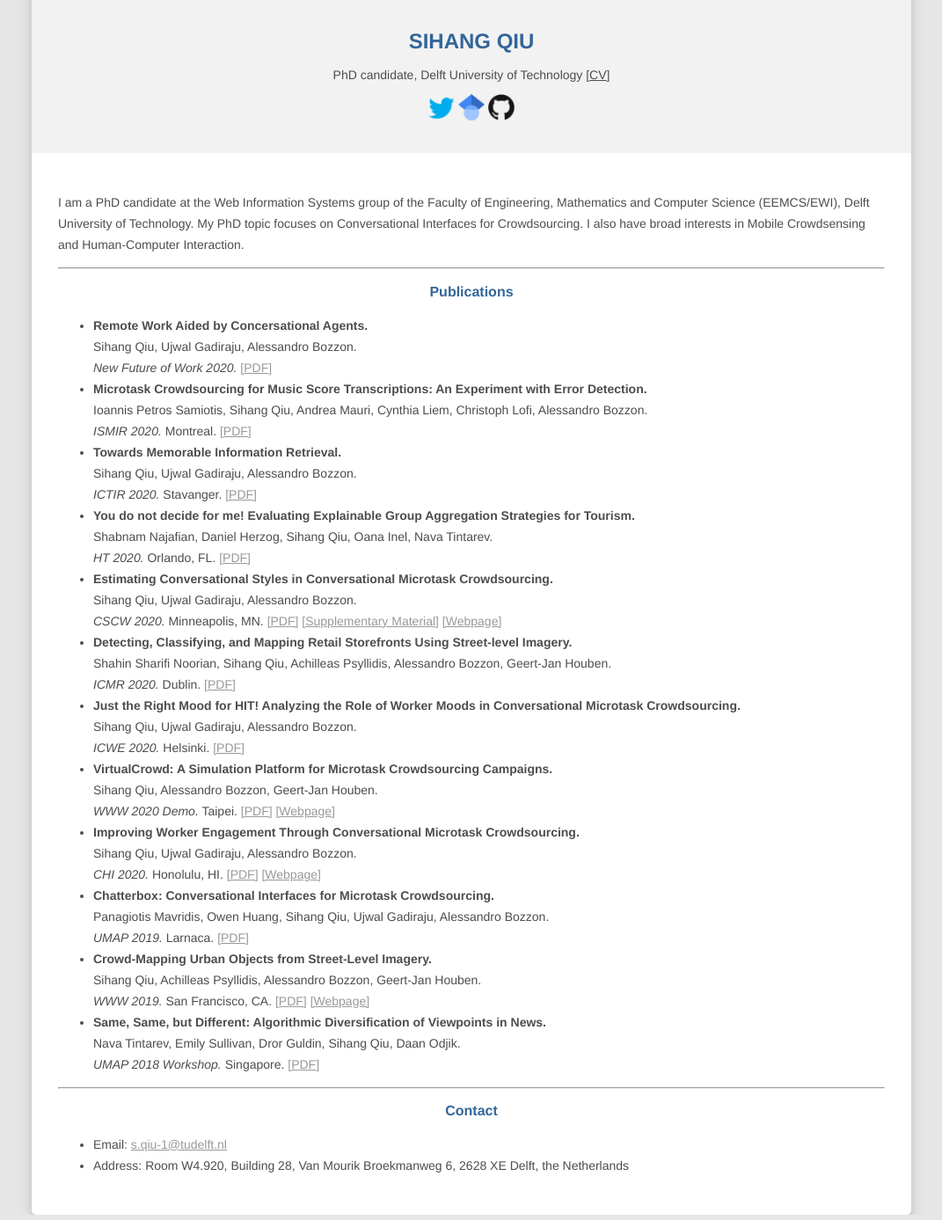
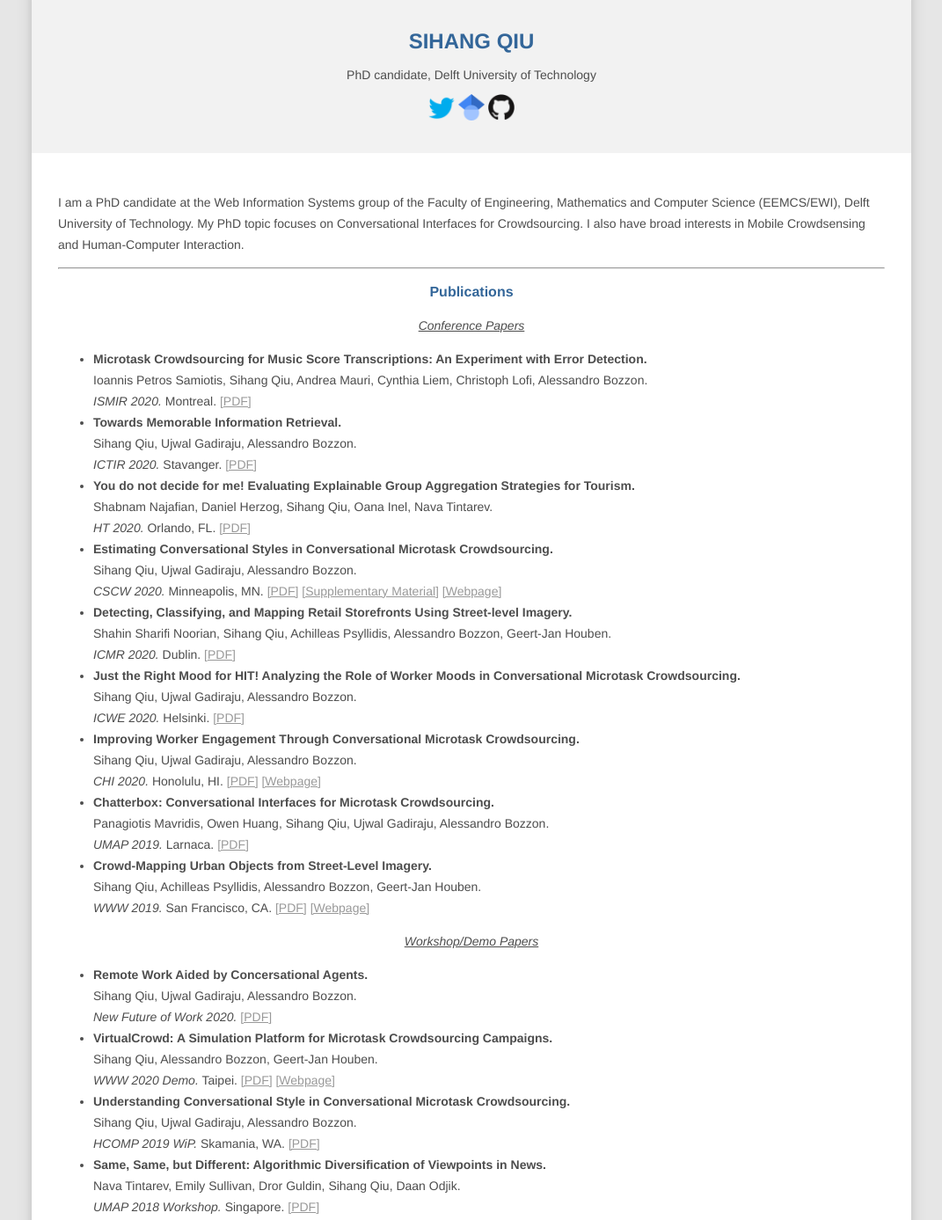
Before and after one commit to qiusihang/qiusihang.github.io, a plain HTML site: page index.html in a window 1280 px wide. Shown: the part 313-1700 px from the top of the page at 88% size, without its empty margins (104-1175 px from the left). Drawn offline with Linux system fonts and the light colour scheme.

Commit message:
Update index.html

```diff
--- a/index.html
+++ b/index.html
@@ -23,10 +23,7 @@
 			<div class="header" style="padding-top: 20px;">
 				<center>
 					<h1><strong>SIHANG QIU</strong></h1>
-					<p>
-					<!--section-->
-						PhD candidate, Delft University of Technology <span onclick="download_cv()" style="cursor:pointer">[<u>CV</u>]</span></p>
-					<!--section-->
+					<p> PhD candidate, Delft University of Technology </p>
 					<p>
 						<a href="https://twitter.com/qiusihang" target="_blank"><img src="./files/img/logos/twitter.png" height="30"/></a>
 						<a href="https://scholar.google.com/citations?user=sDqDmq8AAAAJ&hl=en" target="_blank"><img src="./files/img/logos/google_scholar.png" height="30"/></a>
@@ -42,15 +39,9 @@
 				</p>
 
 				<hr>
-				<!--section-->
 				<center><h2><strong>Publications</strong></h2></center>
-				<!-- <center><p><i>2019</i></p></center> -->
+				<center><p><i><u>Conference Papers</u></i></p></center>
 				<ul>
-					<li>
-						<b>Remote Work Aided by Concersational Agents.</b>
-						<div>Sihang Qiu, Ujwal Gadiraju, Alessandro Bozzon.</div>
-						<i>New Future of Work 2020.</i> <a href="./files/publications/nfw2020.pdf"><span>[PDF]</span></a>
-					</li>
 					<li>
 						<b>Microtask Crowdsourcing for Music Score Transcriptions: An Experiment with Error Detection.</b>
 						<div>Ioannis Petros Samiotis, Sihang Qiu, Andrea Mauri, Cynthia Liem, Christoph Lofi, Alessandro Bozzon.</div>
@@ -84,22 +75,11 @@
 						<i>ICWE 2020.</i> Helsinki. <a href="./files/publications/icwe2020mood.pdf"><span>[PDF]</span></a>
 					</li>
 					<li>
-						<b>VirtualCrowd: A Simulation Platform for Microtask Crowdsourcing Campaigns.</b>
-						<div>Sihang Qiu, Alessandro Bozzon, Geert-Jan Houben.</div>
-						<i>WWW 2020 Demo.</i> Taipei. <a href="./files/publications/www2020virtualcrowd.pdf"><span>[PDF]</span></a>
-						<a href="https://github.com/qiusihang/vcrowd"><span>[Webpage]</span></a>
-					</li>
-					<li>
 						<b>Improving Worker Engagement Through Conversational Microtask Crowdsourcing.</b>
 						<div>Sihang Qiu, Ujwal Gadiraju, Alessandro Bozzon.</div>
 						<i>CHI 2020.</i> Honolulu, HI. <a href="./files/publications/chi2020_worker_engagement.pdf"><span>[PDF]</span></a>
 						<a href="../csbot/index.html"><span>[Webpage]</span></a>
 					</li>
-					<!-- <li>
-						<b>Understanding Conversational Style in Conversational Microtask Crowdsourcing.</b>
-						<div>Sihang Qiu, Ujwal Gadiraju, Alessandro Bozzon.</div>
-						<i>HCOMP 2019 WiP.</i> Skamania, WA. <a href="./files/publications/hcomp2019wip_conversation.pdf"><span>[PDF]</span></a>
-					</li> -->
 					<li>
 						<b>Chatterbox: Conversational Interfaces for Microtask Crowdsourcing.</b>
 						<div>Panagiotis Mavridis, Owen Huang, Sihang Qiu, Ujwal Gadiraju, Alessandro Bozzon.</div>
@@ -111,32 +91,45 @@
 						<i>WWW 2019.</i> San Francisco, CA. <a href="./files/publications/www2019_crowdmapping.pdf"><span>[PDF]</span></a>
 						<a href="../crowdmapping/index.html"><span>[Webpage]</span></a>
 					</li>
-				<!-- </ul>
-				<center><p><i>2018</i></p></center>
-				<ul> -->
+				</ul>
+
+				<center><p><i><u>Workshop/Demo Papers</u></i></p></center>
+				<ul>
+					<li>
+						<b>Remote Work Aided by Concersational Agents.</b>
+						<div>Sihang Qiu, Ujwal Gadiraju, Alessandro Bozzon.</div>
+						<i>New Future of Work 2020.</i> <a href="./files/publications/nfw2020.pdf"><span>[PDF]</span></a>
+					</li>
+					<li>
+						<b>VirtualCrowd: A Simulation Platform for Microtask Crowdsourcing Campaigns.</b>
+						<div>Sihang Qiu, Alessandro Bozzon, Geert-Jan Houben.</div>
+						<i>WWW 2020 Demo.</i> Taipei. <a href="./files/publications/www2020virtualcrowd.pdf"><span>[PDF]</span></a>
+						<a href="https://github.com/qiusihang/vcrowd"><span>[Webpage]</span></a>
+					</li>
+					<li>
+						<b>Understanding Conversational Style in Conversational Microtask Crowdsourcing.</b>
+						<div>Sihang Qiu, Ujwal Gadiraju, Alessandro Bozzon.</div>
+						<i>HCOMP 2019 WiP.</i> Skamania, WA. <a href="./files/publications/hcomp2019wip_conversation.pdf"><span>[PDF]</span></a>
+					</li>
 					<li>
 						<b>Same, Same, but Different: Algorithmic Diversification of Viewpoints in News.</b>
 						<div>Nava Tintarev, Emily Sullivan, Dror Guldin, Sihang Qiu, Daan Odjik.</div>
 						<i>UMAP 2018 Workshop.</i> Singapore. <a href="./files/publications/umap2018_Same_Same_but_Different.pdf"><span>[PDF]</span></a>
 					</li>
 				</ul>
-				<!--section-->
 
 				<hr>
-				<!--section-->
 				<center><h2><strong>Contact</strong></h2></center>
 				<ul>
 					<li>Email: <a href="mailto:s.qiu-1@tudelft.nl">s.qiu-1@tudelft.nl</a></li>
 					<li>Address: Room W4.920, Building 28, Van Mourik Broekmanweg 6, 2628 XE Delft, the Netherlands</li>
 				</ul>
-				<!--section-->
+
 			</div>
 		</div>
 
 	</div>
 
-	<script src="./files/js/html2canvas.js"></script>
-	<script src="./files/js/jspdf.min.js"></script>
 	<script>
 		window.onload = function() {
 			// var max_imgs = 7;
@@ -144,45 +137,6 @@
 			var d = new Date().getDay();
 			document.getElementById("header-img").src = "./files/img/" + ((d%7)+1) + ".jpg";
 		}
-		var download_cv = function() {
-			var doc = new jsPDF();
-			var elementHandler = {
-				"#ignorePDF": function (element, renderer) { return true; }
-			};
-			var text = document.getElementById("cv").innerHTML;
-			text = text.split("<center><h2><strong>").join("<b><span style=\"font-size:16px\">").split("</strong></h2></center>").join("</span></b>");
-			var text_array = text.split("<!--section-->");
-			text_array[1] = "<i>" + text_array[1] + "</i>";
-			var publications = text_array[3];
-			var contact = "<br><br><br>"+text_array[5];
-			text_array[5] = publications;
-			text_array[3] = contact;
-			text = text_array.join("");
-			while ( true ) {
-				var i = text.indexOf("<a");
-				if ( i < 0 ) break;
-				var j = text.indexOf("</a>");
-				var a = text.substring(i, j+4);
-				if ( a.includes("@")) break;
-				text = text.replace(a,"");
-			}
-			text = text.replace("[<u>CV</u>]","");
-			text = text.split("\n").join("");
-			text = text.split("\t").join("");
-			text = text.split("<span>[PDF]</span>").join("");
-			text = text.split("<span>[Supplementary Material]</span>").join("");
-			text = text.split("<span>[Webpage]</span>").join("");
-			text = text.split("</i> ").join("</i>");
-			text = text.split("<p>").join("");
-			text = text.split("</p>").join("<br>");
-			text = "<div style=\"font-size:14px;line-height:16px\">"+text+"</div>";
-			// console.log(text);
-			doc.fromHTML(text, 10, 10, {
-				"width": 180,
-				'elementHandlers': elementHandler
-			});
-			doc.save("cv_sihang_qiu.pdf");
-		}
 	</script>
 </body>
 
```
